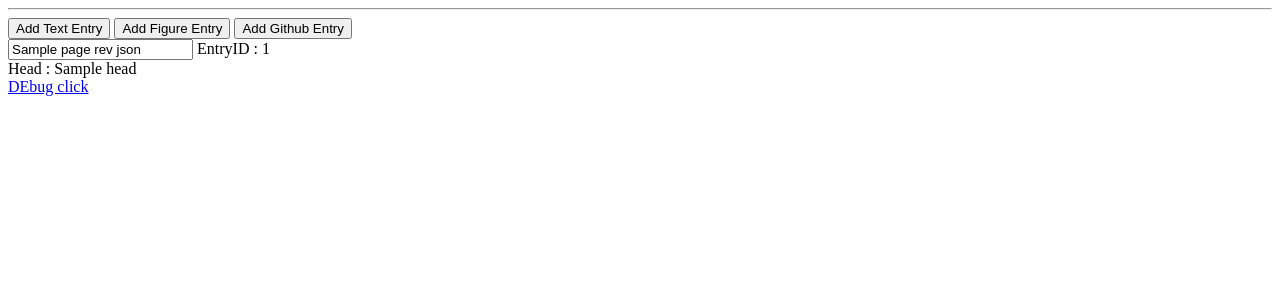
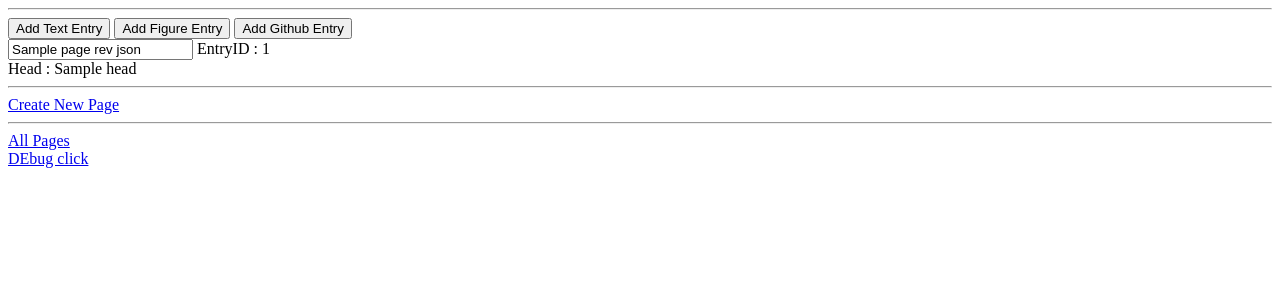
Before and after one commit to mementa/mementa, a Python web app: template app/templates/page.html in a window 1280 px wide. Shown: the top 300 px of the page. Run offline with Jinja, Linux system fonts and the light colour scheme; the template is opened without the code that fills it: most values are stand-ins (such as "Sample title", 1, 10 or a date in 2020); some libraries are stand-ins or nearby versions.

Commit message:
Implemented remove entry Implemented add page added link for all pages

```diff
--- a/app/static/page.js
+++ b/app/static/page.js
@@ -31,7 +31,7 @@ function render_entry(entry_doc, revision_doc)
 
 
     return $(entry_div).append(render_entry_rev_view[entry_doc['class']](revision_doc));
-    console.log(entry_div);
+
     return entry_div;
 }
 
@@ -53,7 +53,9 @@ function create_entry_view_div(entptr)
 
 
     /* debug function to create the div */
-    var newelt = $("<div/>");
+    var newelt = $("<div><hr><div class='entry-container'/>"
+                   + "[<a href='#' class='entry-edit-click'>edit</a>]"
+                   + " [<a href='#' class='entry-remove-click'>remove</a>]</div>");
     $(newelt).attr("entryid", entptr.entry);
 
     if (entptr.hidden) {
@@ -67,8 +69,9 @@ function create_entry_view_div(entptr)
     $.getJSON("/api/entry/" + entptr.entry,
               function(data) {
                   var div = render_entry(data.entry, data.revision);
-                  $(newelt).append(div);
+                  $(".entry-container", newelt).append(div);
               });
+
     return newelt;
 
 }
@@ -107,6 +110,18 @@ function append_entry_to_page(page_rev_doc, entryid)
 
 }
 
+function remove_entry_from_page(page_rev_doc, position)
+{
+
+    // deep copy?
+
+    var newobj = $.extend(true, {}, page_rev_doc);
+    newobj.entries.splice(position, 1);
+
+    return newobj;
+
+}
+
 $(document).ready(
     function () {
 
@@ -138,6 +153,62 @@ $(document).ready(
                                   console.log(page_entries_canonical);
                                   return false;
                               });
+
+        $("#new_page").click(function() {
+                               // FIXME : check if edit state and possibly abort
+                      $.ajax({'type' : "POST",
+                              'url' : "/api/page/new",
+                              contentType:"application/json",
+                              dataType : "json" ,
+                              data : JSON.stringify(
+                                  {  title : "New Page",
+                                     entries: []
+
+                                  }),
+                              success : function(resp) {
+                                  window.location.replace("/page/" + resp.entry._id);
+
+                              }})});
+
+        $("a.entry-remove-click")
+            .live('click', function() {
+                      var spos = $(this).parent().attr("entry-pos");
+                      var pos = parseFloat(spos);
+                      console.log("removing" + pos);
+                      var current_page_docs = get_current_page_docs();
+
+                      var new_page_rev =
+                          remove_entry_from_page(current_page_docs.rev, pos);
+
+                      console.log(new_page_rev);
+
+                      $.ajax({'type' : "POST",
+                              'url' : "/api/page/" +
+                              current_page_docs.entry._id,
+                              contentType:"application/json",
+                              dataType : "json",
+                              data : JSON.stringify(
+                                  {old_rev_id : current_page_docs.rev._id,
+                                   doc: new_page_rev}),
+                              success:
+                              function(resp) {
+                                  var latest_page_revision_doc =
+                                      resp.latest_page_revision_doc;
+                                  var entry = get_current_page_docs().entry;
+                                  entry.head = latest_page_revision_doc._id;
+
+                                  update_page_docs(entry,
+                                                   latest_page_revision_doc);
+
+
+                              },
+                              });
+
+
+                      return false;
+                  }
+
+                 );
 
         $("#button_add_entry_text")
             .click(function() {
--- a/app/static/render.js
+++ b/app/static/render.js
@@ -210,5 +210,8 @@ function render_simple(old_entries, new_entries, targetdiv,
 
                 }
             });
-
+    $(targetdiv).children().each(
+        function(index, elt) {
+            $(elt).attr("entry-pos", index);
+        });
 }
--- a/app/templates/mementa.html
+++ b/app/templates/mementa.html
@@ -6,7 +6,13 @@
 
     <script type="text/javascript" src="/static/vendor/jquery-1.6.2.js"></script>
     <script type="text/javascript" src="/static/vendor/jquery.layout-latest.js"></script>
+    <script type="text/javascript" src="/static/vendor/jquery.toggleEdit.js"></script>
+    <script type="text/javascript" src="/static/vendor/underscore.js"></script>
     <script type="text/javascript" src="/static/vendor/jquery.mustache.js"></script>
+    <script type="text/javascript" src="/static/vendor/difflib.js"></script>
+    <script type="text/javascript" src="/static/vendor/json2.js"></script>
+
+
 
     {% block javascript_includes %}
     {% endblock %}
@@ -17,6 +23,7 @@
     {% endblock %}
 </head>
 <body>
+{% block body %}
   <div id="header">
     [Home] [<a href="/pages">pages </a>] [<a href="/entries">entries </a>] [Settings] Logged in as : Foo@bar.com  Search <input type="text" />
   </div>
@@ -29,7 +36,7 @@
     {% endblock %}
   </div>
 
-
+{%endblock%}
 </body>
 
 </html>
--- a/app/templates/page.html
+++ b/app/templates/page.html
@@ -1,10 +1,6 @@
-<!DOCTYPE HTML PUBLIC "-//W3C//DTD HTML 4.01//EN">
-<html lang="en">
-<html xmlns="http://www.w3.org/1999/xhtml">
-<head>
-    {% block head %}
+{% extends "mementa.html" %}
 
-
+{% block javascript_includes %}
 
 <script type="text/javascript">
   var init_page_rev = {{page_rev_json | safe }}
@@ -12,27 +8,12 @@
 
 </script>
 
-    <script type="text/javascript" src="/static/vendor/jquery-1.6.2.js"></script>
-    <script type="text/javascript" src="/static/vendor/jquery.layout-latest.js"></script>
-    <script type="text/javascript" src="/static/vendor/jquery.toggleEdit.js"></script>
-    <script type="text/javascript" src="/static/vendor/underscore.js"></script>
-    <script type="text/javascript" src="/static/vendor/jquery.mustache.js"></script>
-    <script type="text/javascript" src="/static/vendor/difflib.js"></script>
-    <script type="text/javascript" src="/static/vendor/json2.js"></script>
-
 <script type="text/javascript" src="/static/render.js"></script>
 <script type="text/javascript" src="/static/page.js"></script>
 
-
-    {% block javascript_includes %}
 {% endblock %}
 
-    <title>{% block title %}{% endblock %} - Mementa</title>
-
-
-    {% endblock %}
-</head>
-<body>
+{% block body %}
 
 <div id="entry_side" class="ui-layout-center">
   <div id="entries" >
@@ -50,8 +31,13 @@
   EntryID : <span id="page_entry_id"> {{page_entry_json._id}} </span><br>
   Head : <span id="page_head"> {{page_entry_json.head}} </span> <br>
 
+  <hr>
+  <a href="#" id="new_page"> Create New Page </a>
+
+  <hr>
+  <a href="/pages"> All Pages </a> <br>
+
   <a href="#" id="debuglink">DEbug click </a>
+
 </div>
-
-</body>
-</html>
+{% endblock %}
```
Also changed, not shown: 2 other files. Lines whose indentation alone changed are shown as unchanged.
